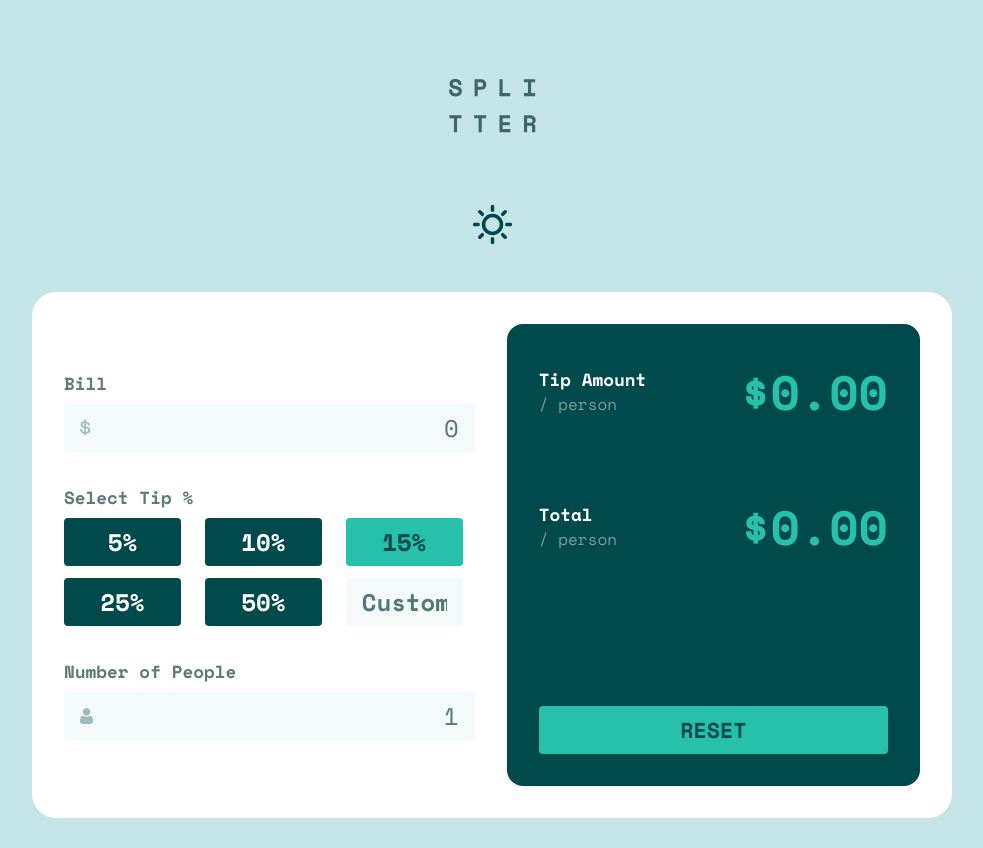
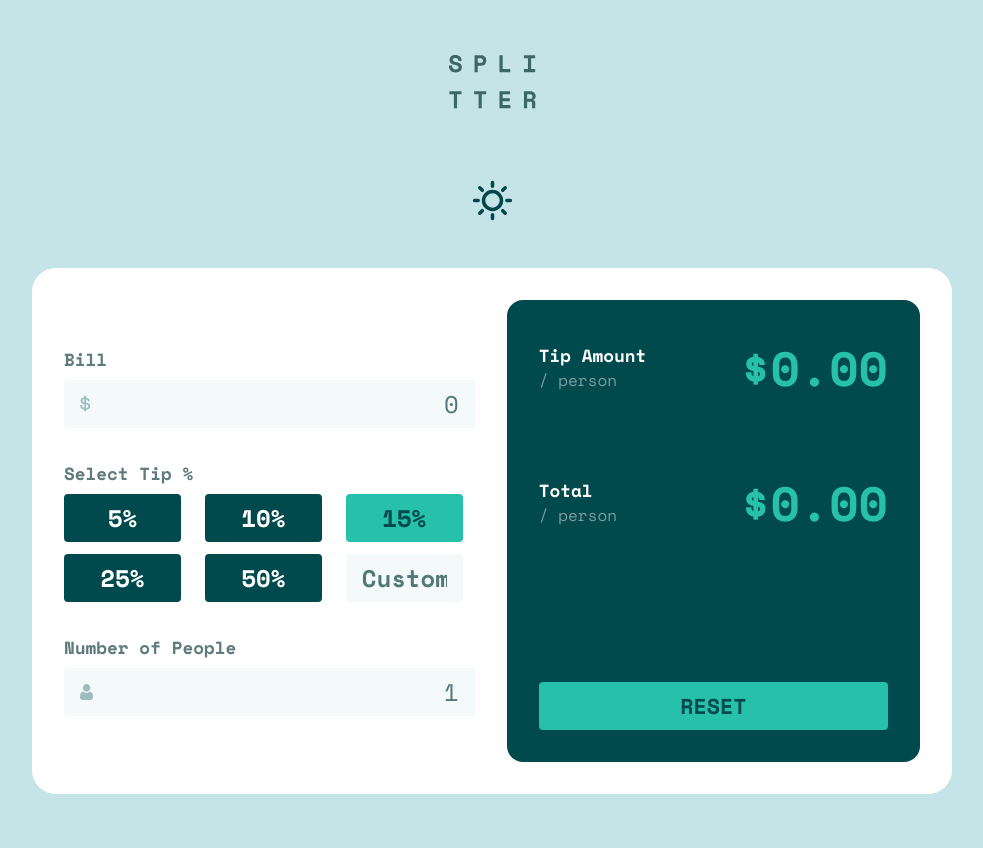
Before and after one commit to ashea29/tip-calculator-app-challenge, a website built with Vite: page src/index.html in a window 1280 px wide. Shown: the whole page, without its empty margins (148-1131 px from the left). Built offline with nearby package versions, Linux system fonts and the light colour scheme.

Commit message:
added bottom margin to main

```diff
--- a/src/style.scss
+++ b/src/style.scss
@@ -218,6 +218,7 @@ body {
    background-color: var(--bg-main);
    border-radius: var(--radius-24);
    padding: var(--space-2);
+   margin-bottom: var(--space-3);
 }
 
 .amounts-input, .per-person-result {
```
Also changed, not shown: 1 other file.
